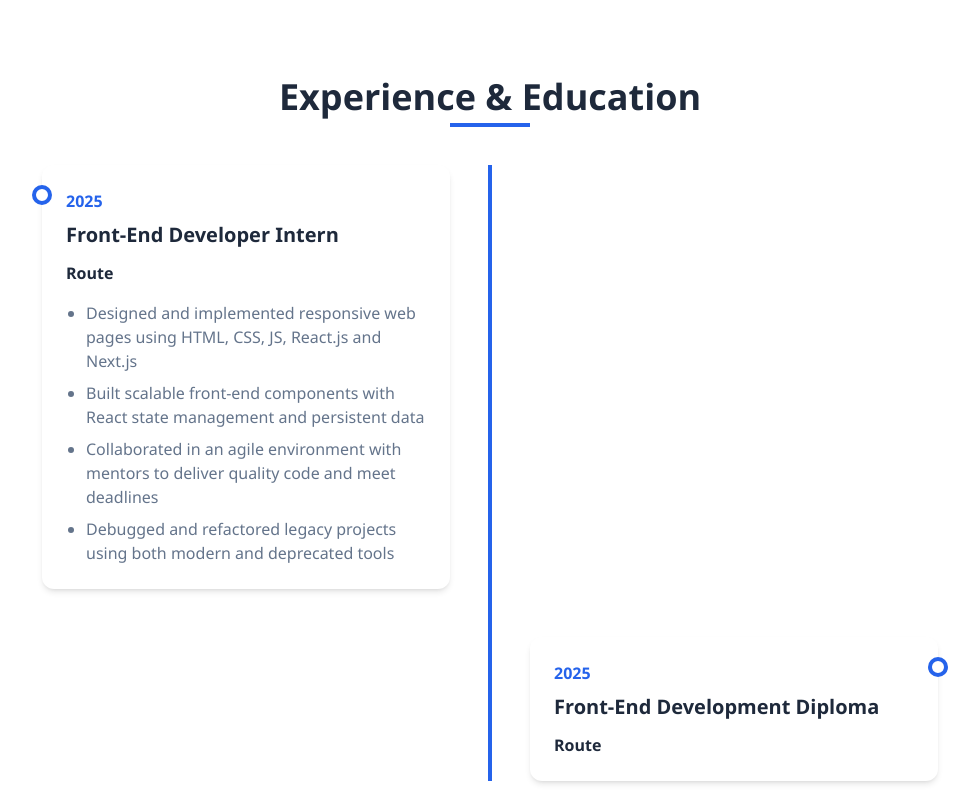
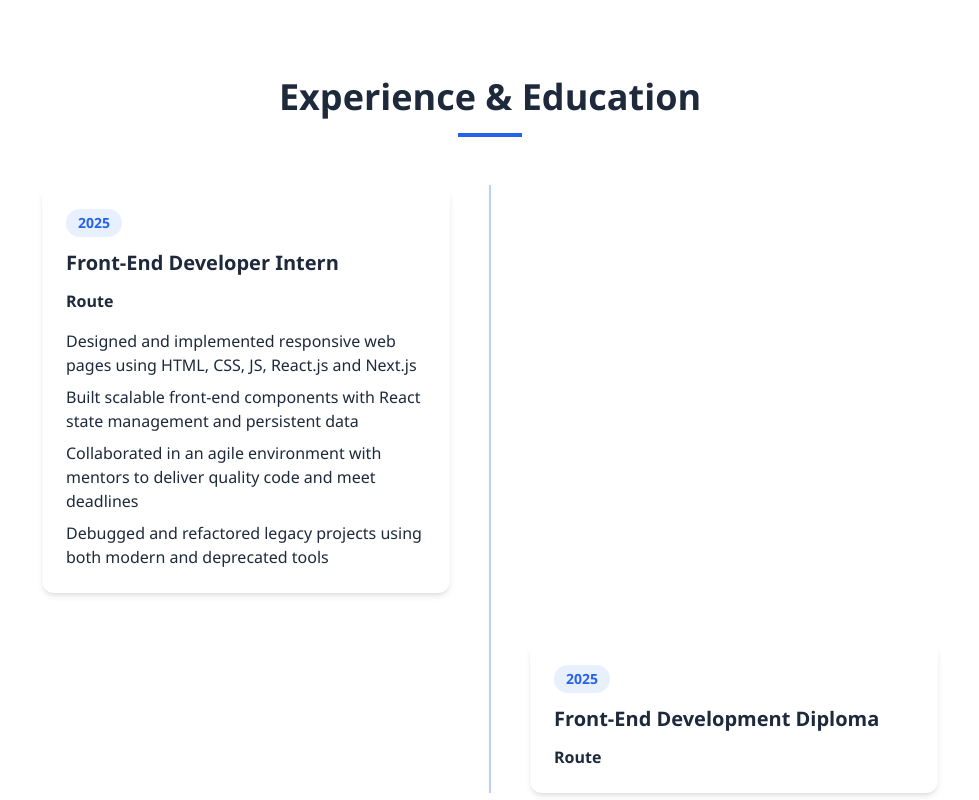
Before and after one commit to AhmedElsaftyFawzy/Portfolio, a plain HTML site: page index.html in a window 1280 px wide. Shown: the part 2240-3040 px from the top of the page, without its empty margins (150-1129 px from the left). Drawn offline with nearby package versions, Linux system fonts and the light colour scheme.

Commit message:
Add files via upload

```diff
--- a/index.html
+++ b/index.html
@@ -48,48 +48,6 @@
         width: 80px;
         height: 4px;
         background-color: #2563eb;
-      }
-
-      .timeline::after {
-        content: "";
-        position: absolute;
-        width: 4px;
-        background-color: #2563eb;
-        top: 0;
-        bottom: 0;
-        left: 50%;
-        margin-left: -2px;
-      }
-
-      .timeline-content::after {
-        content: "";
-        position: absolute;
-        width: 20px;
-        height: 20px;
-        right: -10px;
-        background-color: white;
-        top: 20px;
-        border-radius: 50%;
-        z-index: 1;
-        border: 4px solid #2563eb;
-      }
-
-      .timeline-item:nth-child(even) .timeline-content::after {
-        left: -10px;
-      }
-
-      @media (max-width: 992px) {
-        .timeline::after {
-          left: 31px;
-        }
-
-        .timeline-content::after {
-          left: 20px;
-        }
-
-        .timeline-item:nth-child(even) .timeline-content::after {
-          left: 20px;
-        }
       }
 
       /* Floating animation */
@@ -180,7 +138,10 @@
         </nav>
 
         <!-- Mobile Menu -->
-        <div id="mobile-menu" class="mobile-menu hidden md:hidden bg-white py-4 shadow-md">
+        <div
+          id="mobile-menu"
+          class="mobile-menu hidden md:hidden bg-white py-4 shadow-md"
+        >
           <ul class="flex flex-col space-y-4">
             <li>
               <a
@@ -334,7 +295,7 @@
             </div>
 
             <a
-              href="#"
+              href="https://drive.google.com/file/d/15mvAT4UFyJgWs5leq3c-R1hAZQe6QdOt/view?usp=sharing"
               class="bg-primary text-white px-6 py-3 rounded-lg font-semibold inline-block hover:bg-primary-dark transition-all duration-300 hover:-translate-y-1 hover:shadow-custom"
             >
               Download CV
@@ -454,57 +415,117 @@
     </section>
 
     <!-- Experience Section -->
-    <section class="experience bg-white py-20" id="experience">
+    <section class="experience bg-white py-10 md:py-20" id="experience">
       <div class="container mx-auto px-4 md:px-6">
-        <div class="section-title text-center mb-12">
-          <h2 class="text-3xl md:text-4xl font-bold inline-block relative">
-            Experience & Education
-          </h2>
+        <div class="section-title text-center mb-8 md:mb-12">
+          <h2 class="text-2xl md:text-4xl font-bold">Experience & Education</h2>
+          <div class="w-16 h-1 bg-primary mx-auto mt-3 md:mt-4"></div>
         </div>
-        <div class="relative max-w-4xl mx-auto">
+
+        <!-- Mobile First Timeline Design -->
+        <div class="md:hidden">
+          <!-- Mobile Timeline - Simple Vertical List -->
+          <div class="relative">
+            <!-- Timeline Line (Vertical) -->
             <div
-            class="timeline absolute left-1/2 top-0 bottom-0 w-1 bg-primary -ml-0.5"
+              class="absolute left-4 top-0 bottom-0 w-0.5 bg-primary/30"
             ></div>
 
+            <!-- Timeline Item 1 -->
+            <div class="relative mb-10 pl-8">
+              <!-- Content Card -->
               <div
-            class="timeline-item relative w-full md:w-1/2 pl-0 md:pr-10 mb-12"
+                class="bg-white p-5 rounded-lg shadow-sm border border-gray-100"
               >
                 <div
-              class="timeline-content bg-white p-6 rounded-xl shadow-md relative"
+                  class="inline-block px-3 py-1 bg-primary/10 rounded-full text-primary font-semibold text-sm mb-3"
                 >
-              <div class="timeline-date font-semibold text-primary mb-2">
+                  2025
+                </div>
+                <h3 class="text-lg font-bold mb-2">
+                  Front-End Developer Intern
+                </h3>
+                <p class="font-semibold text-gray-700 mb-4">Route</p>
+                <div class="space-y-3">
+                  <p class="text-gray-600 text-sm">
+                    Designed and implemented responsive web pages using HTML,
+                    CSS, JS, React.js and Next.js
+                  </p>
+                  <p class="text-gray-600 text-sm">
+                    Built scalable front-end components with React state
+                    management
+                  </p>
+                  <p class="text-gray-600 text-sm">
+                    Collaborated in an agile environment with mentors
+                  </p>
+                  <p class="text-gray-600 text-sm">
+                    Debugged and refactored legacy projects
+                  </p>
+                </div>
+              </div>
+            </div>
+
+            <!-- Timeline Item 2 -->
+            <div class="relative pl-8">
+              <!-- Content Card -->
+              <div
+                class="bg-white p-5 rounded-lg shadow-sm border border-gray-100"
+              >
+                <div
+                  class="inline-block px-3 py-1 bg-primary/10 rounded-full text-primary font-semibold text-sm mb-3"
+                >
+                  2025
+                </div>
+                <h3 class="text-lg font-bold mb-2">
+                  Front-End Development Diploma
+                </h3>
+                <p class="font-semibold text-gray-700">Route</p>
+              </div>
+            </div>
+          </div>
+        </div>
+
+        <!-- Desktop Timeline -->
+        <div class="hidden md:block relative max-w-4xl mx-auto">
+          <div
+            class="timeline absolute left-1/2 top-0 bottom-0 w-0.5 bg-primary/30 -ml-px"
+          ></div>
+
+          <div class="timeline-item relative w-1/2 pr-10 mb-12">
+            <div class="timeline-content bg-white p-6 rounded-xl shadow-md">
+              <div
+                class="inline-block px-3 py-1 bg-primary/10 rounded-full text-primary font-semibold text-sm mb-3"
+              >
                 2025
               </div>
               <h3 class="text-xl font-bold mb-3">Front-End Developer Intern</h3>
               <p class="font-semibold mb-4">Route</p>
-              <ul class="list-disc pl-5 text-secondary space-y-2">
-                <li>
+              <div class="space-y-2 text-gray-600">
+                <p>
                   Designed and implemented responsive web pages using HTML, CSS,
                   JS, React.js and Next.js
-                </li>
-                <li>
+                </p>
+                <p>
                   Built scalable front-end components with React state
                   management and persistent data
-                </li>
-                <li>
+                </p>
+                <p>
                   Collaborated in an agile environment with mentors to deliver
                   quality code and meet deadlines
-                </li>
-                <li>
+                </p>
+                <p>
                   Debugged and refactored legacy projects using both modern and
                   deprecated tools
-                </li>
-              </ul>
+                </p>
+              </div>
             </div>
           </div>
 
+          <div class="timeline-item relative w-1/2 left-1/2 pl-10 mb-12">
+            <div class="timeline-content bg-white p-6 rounded-xl shadow-md">
               <div
-            class="timeline-item relative w-full md:w-1/2 md:left-1/2 pl-0 md:pl-10 mb-12"
+                class="inline-block px-3 py-1 bg-primary/10 rounded-full text-primary font-semibold text-sm mb-3"
               >
-            <div
-              class="timeline-content bg-white p-6 rounded-xl shadow-md relative"
-            >
-              <div class="timeline-date font-semibold text-primary mb-2">
                 2025
               </div>
               <h3 class="text-xl font-bold mb-3">
@@ -682,15 +703,23 @@
         </div>
 
         <div class="mb-8 text-center">
-          <div class="course-info bg-gradient-to-r from-primary to-purple-600 text-white inline-block px-6 py-3 rounded-full font-semibold mb-6">
-            <i class="fas fa-laptop-code mr-2"></i> C45 (Web) | Mon & Wed 4PM-7PM (Online)
+          <div
+            class="course-info bg-gradient-to-r from-primary to-purple-600 text-white inline-block px-6 py-3 rounded-full font-semibold mb-6"
+          >
+            <i class="fas fa-laptop-code mr-2"></i> C45 (Web) | Mon & Wed
+            4PM-7PM (Online)
           </div>
           <p class="text-secondary max-w-3xl mx-auto">
-            Below are the projects I've completed as part of my web development course. Each project demonstrates different skills and technologies learned throughout the program.
+            Below are the projects I've completed as part of my web development
+            course. Each project demonstrates different skills and technologies
+            learned throughout the program.
           </p>
         </div>
 
-        <div class="grid grid-cols-1 md:grid-cols-2 lg:grid-cols-3 gap-8" id="course-projects-container">
+        <div
+          class="grid grid-cols-1 md:grid-cols-2 lg:grid-cols-3 gap-8"
+          id="course-projects-container"
+        >
           <!-- Course projects will be dynamically generated here -->
         </div>
       </div>
@@ -1009,7 +1038,8 @@
 
         courseProjects.forEach((project) => {
           const card = document.createElement("div")
-          card.className = "bg-white rounded-xl overflow-hidden shadow-md hover:-translate-y-2 hover:shadow-custom-lg transition-all duration-300"
+          card.className =
+            "bg-white rounded-xl overflow-hidden shadow-md hover:-translate-y-2 hover:shadow-custom-lg transition-all duration-300"
 
           card.innerHTML = `
             <div class="h-48 bg-gradient-to-r from-primary to-purple-600 flex items-center justify-center text-white text-5xl">
```
Lines whose indentation alone changed are shown as unchanged.
